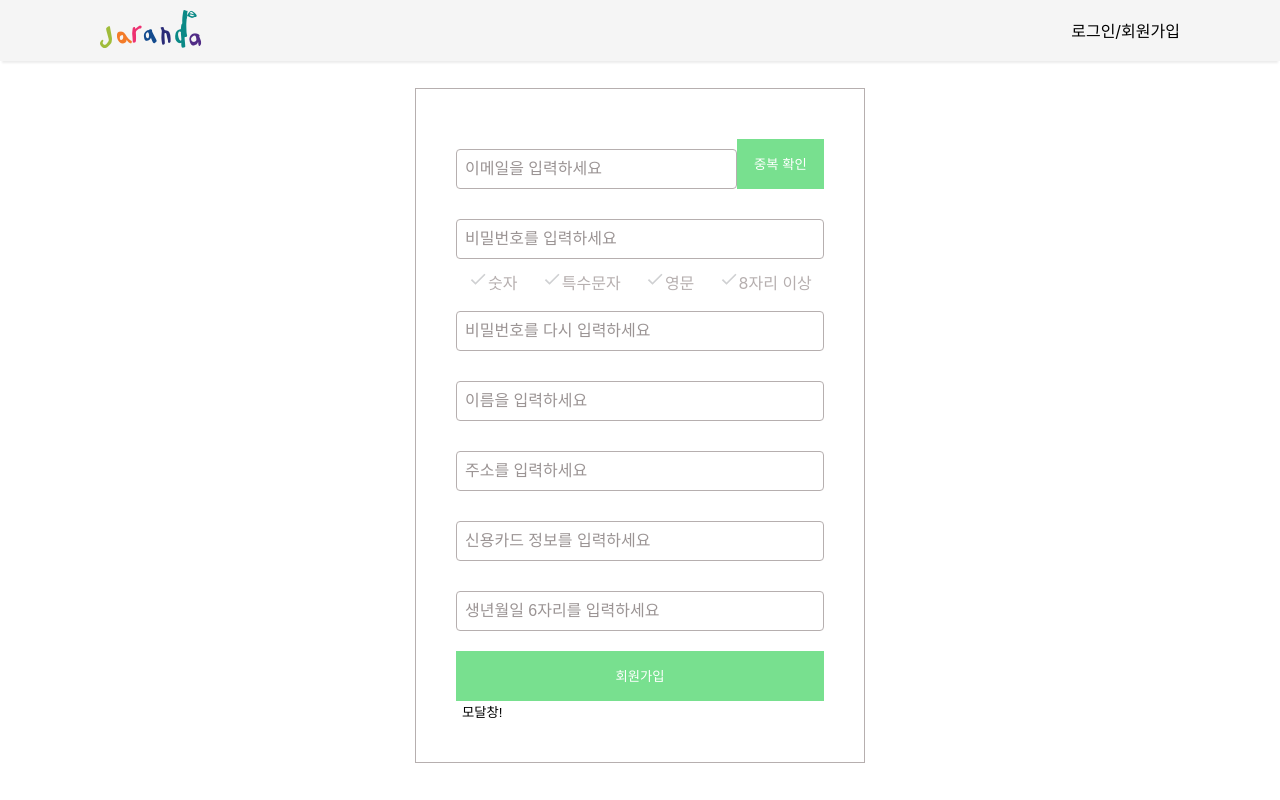
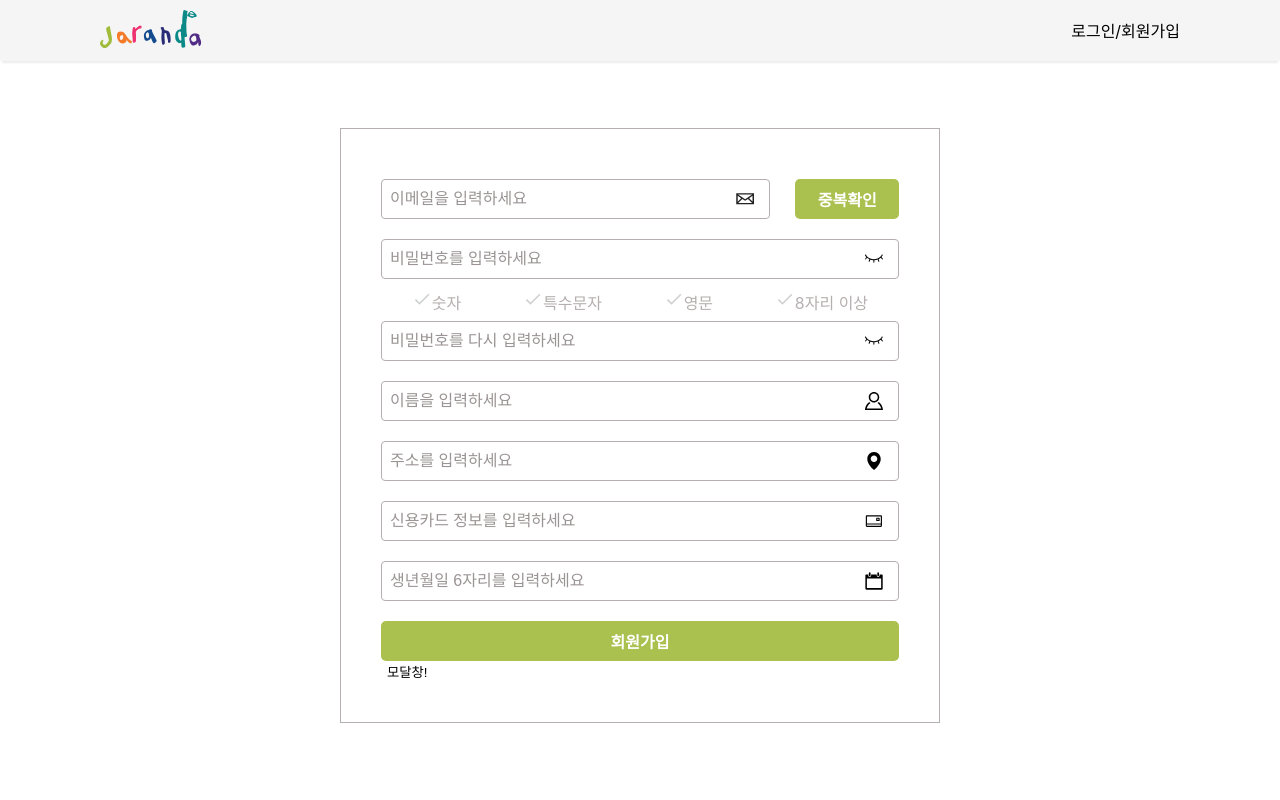
Before and after one commit to skawnkk/FOB_Jaranda, a React (Create React App) app: page /signup in a window 1280 px wide. Built offline with nearby package versions, Linux system fonts and the light colour scheme.

Commit message:
[#10, #12] feat : 로그인, 회원가입 페이지 유효성 검사 기능
Co-authored-by: daeun-react <daeun-react@users.noreply.github.com>
Co-authored-by: imhjlov <imhjlov@users.noreply.github.com>

```diff
--- a/src/Pages/Login.js
+++ b/src/Pages/Login.js
@@ -1,14 +1,18 @@
-import React, { useCallback, useState } from "react";
+import React, { useCallback, useState, useEffect } from "react";
 import styled from "styled-components";
 import { Link } from "react-router-dom";
 import Input from "Components/common/Input";
+import Button from "Components/common/Button";
 import { ReactComponent as Mail } from "Assets/svg/mail.svg";
 import { ReactComponent as ClosedEye } from "Assets/svg/eye_closed.svg";
 
 const Login = () => {
-  const [validate, setValidate] = useState(false);
   const [email, setEmail] = useState("");
   const [password, setPassword] = useState("");
+  const [errors, setErrors] = useState({
+    email: { error: false, message: null },
+    password: { error: false, message: null },
+  });
 
   const onChangeEmail = useCallback((e) => {
     setEmail(e.target.value);
@@ -18,12 +22,38 @@ const Login = () => {
     setPassword(e.target.value);
   }, []);
 
+  const isEmail = (checkString) => {
+    const emailRegex =
+      /^(([^<>()\[\].,;:\s@"]+(\.[^<>()\[\].,;:\s@"]+)*)|(".+"))@(([^<>()[\].,;:\s@"]+\.)+[^<>()[\].,;:\s@"]{2,})$/i;
+    return emailRegex.test(checkString);
+  };
+
+  const validateCheck = () => {
+    if (!email || !isEmail(email)) {
+      setErrors({
+        ...errors,
+        email: { error: true, message: "이메일을 다시 확인해주세요" },
+      });
+    }
+
+    if (!password) {
+      setErrors({
+        ...errors,
+        password: { error: true, message: "패스워드를 다시 확인해주세요" },
+      });
+    }
+  };
+
   const handleSubmit = (e) => {
     e.preventDefault();
-    setValidate(true);
-    //* email, password validation 성공하면 false로 수정
-    // setValidate(false);
+    validateCheck();
+    //*로컬스토리지에서 id, pw 일치하는 사람 있는지
+    //if
   };
+
+  useEffect(() => {
+    console.log(errors);
+  }, [errors]);
 
   return (
     <Wrapper>
@@ -34,8 +64,8 @@ const Login = () => {
           onChange={onChangeEmail}
           placeholder="이메일을 입력하세요"
           icon={<Mail />}
-          error={validate && !email}
-          errorMessage="이메일을 입력하세요"
+          error={errors.email.error}
+          errorMessage={errors.email.message}
         />
 
         <Input
@@ -45,15 +75,11 @@ const Login = () => {
           onChange={onChangePassword}
           placeholder="비밀번호를 입력하세요"
           icon={<ClosedEye />}
-          error={validate && !password}
-          errorMessage="비밀번호를 입력하세요"
+          error={errors.password.error}
+          errorMessage={errors.password.message}
         />
 
-        <button
-          type="submit"
-          style={{ height: "50px", backgroundColor: "#78e08f", width: "100%", color: "white" }}>
-          로그인
-        </button>
+        <Button type="submit" value="로그인" marginTop="10px" />
       </Form>
       <NavLink to="/signup">
         <p>
--- a/src/Pages/SignUp.js
+++ b/src/Pages/SignUp.js
@@ -1,8 +1,16 @@
 import React, { useState, useCallback } from "react";
 import styled from "styled-components";
 import Input from "Components/common/Input";
-import checkIcon from "assets/svg/check.svg";
+import Button from "Components/common/Button";
+import checkIcon from "Assets/svg/check.svg";
 import Modal from "Components/common/Modal/Modal";
+
+import { ReactComponent as Mail } from "Assets/svg/mail.svg";
+import { ReactComponent as ClosedEye } from "Assets/svg/eye_closed.svg";
+import { ReactComponent as Person } from "Assets/svg/person.svg";
+import { ReactComponent as Map } from "Assets/svg/map.svg";
+import { ReactComponent as Card } from "Assets/svg/card.svg";
+import { ReactComponent as Calendar } from "Assets/svg/calendar.svg";
 
 const SignUp = () => {
   const [email, setEmail] = useState("");
@@ -13,18 +21,32 @@ const SignUp = () => {
   const [creditCard, setCreditCard] = useState("");
   const [birthday, setBirthday] = useState("");
   const [isOpen, setIsOpen] = useState(false);
+  const [error, setError] = useState(false);
+
   const modalType = {
     success: "success",
-    credit: "",
+    credit: "credit",
     address: "address",
   };
   const toggleModal = () => {
     setIsOpen(!isOpen);
   };
+
+  const nameCheck = () => {
+    const nameRegex = /[a-z0-9]|[ \[\]{}()<>?|`~!@#$%^&*-_+=,.;:\"'\\]/g;
+    return nameRegex.test(userName);
+  };
+
+  const birthCheck = () => {
+    const birthRegex = /([0-9]{2}(0[1-9]|1[0-2])(0[1-9]|[1,2][0-9]|3[0,1]))/;
+    return birthRegex.test(birthday);
+  };
   const onChangeEmail = useCallback((e) => {
     setEmail(e.target.value);
   }, []);
-  const onCheckEmail = () => {};
+
+  // 중복하는 이메일 체크(localStorage 연동 필요)
+  // const onCheckEmail = () => {};
   const onChangePassword = useCallback((e) => {
     setPassword(e.target.value);
   }, []);
@@ -34,16 +56,21 @@ const SignUp = () => {
   const onChangeName = useCallback((e) => {
     setUserName(e.target.value);
   }, []);
+  // 주소, 신용카드 모달 팝업 후 작업
   const onChangeAddress = useCallback((e) => {
     setAddress(e.target.value);
   }, []);
+
   const onChangeCreditCard = useCallback((e) => {
     setCreditCard(e.target.value);
   }, []);
+
   const onChangeBirthday = useCallback((e) => {
     setBirthday(e.target.value);
   }, []);
-  const handleSignupSubmit = useCallback((e) => {}, []);
+  const handleSignupSubmit = useCallback((e) => {
+    e.preventDefault();
+  }, []);
 
   return (
     <Wrapper>
@@ -54,21 +81,19 @@ const SignUp = () => {
             value={email}
             onChange={onChangeEmail}
             placeholder="이메일을 입력하세요"
+            icon={<Mail />}
             error={email.length ? true : false}
             errorMessage="이메일을 입력하세요"
+            width="75%"
           />
-          <button
-            type="submit"
-            onClick={onCheckEmail}
-            style={{ height: "50px", backgroundColor: "#78e08f", width: "30%", color: "white" }}>
-            중복 확인
-          </button>
+          <Button type="submit" value="중복확인" width="20%" />
         </div>
         <Input
           type="password"
           name="password"
           value={password}
           onChange={onChangePassword}
+          icon={<ClosedEye />}
           placeholder="비밀번호를 입력하세요"
           error={password === "123" ? true : false}
           errorMessage="비밀번호를 입력하세요"
@@ -92,6 +117,7 @@ const SignUp = () => {
           name="password"
           value={checkPassword}
           onChange={onChangeCheckPassword}
+          icon={<ClosedEye />}
           placeholder="비밀번호를 다시 입력하세요"
           error={checkPassword !== password ? true : false}
           errorMessage="비밀번호가 일치하지 않습니다"
@@ -99,12 +125,14 @@ const SignUp = () => {
         <Input
           name="username"
           value={userName}
+          icon={<Person />}
           onChange={onChangeName}
           placeholder="이름을 입력하세요"
         />
         <Input
           name="address"
           value={address}
+          icon={<Map />}
           onChange={onChangeAddress}
           // onClick={}
           placeholder="주소를 입력하세요"
@@ -112,6 +140,7 @@ const SignUp = () => {
         <Input
           name="creditcard"
           value={creditCard}
+          icon={<Card />}
           onChange={onChangeCreditCard}
           // onClick={}
           placeholder="신용카드 정보를 입력하세요"
@@ -119,21 +148,13 @@ const SignUp = () => {
         <Input
           name="birthday"
           value={birthday}
+          icon={<Calendar />}
           onChange={onChangeBirthday}
           placeholder="생년월일 6자리를 입력하세요"
         />
 
-        <button
-          type="submit"
-          style={{
-            height: "50px",
-            backgroundColor: "#78e08f",
-            width: "100%",
-            color: "white",
-            marginTop: "10px",
-          }}>
-          회원가입
-        </button>
+        <Button type="submit" value="회원가입" marginTop="10px" />
+
         <div>
           <button onClick={toggleModal}>모달창!</button>
           <Modal isOpen={isOpen} toggleModal={toggleModal} modalType={modalType.credit} />
@@ -149,17 +170,13 @@ const Wrapper = styled.div`
 `;
 
 const Form = styled.form`
-  width: 450px;
+  width: 600px;
   padding: 40px;
   border: 1px solid ${({ theme }) => theme.color.borderline};
 
   @media (max-width: 768px) {
     width: 100%;
     padding: 40px 0;
-  }
-
-  Input {
-    margin-top: 10px;
   }
 
   > .email-wrapper {
@@ -172,6 +189,7 @@ const Form = styled.form`
     > div {
       span {
         color: ${({ theme }) => theme.color.borderline};
+        text-align: center;
       }
       &::before {
         display: inline-block;
@@ -179,11 +197,6 @@ const Form = styled.form`
         content: "";
         width: 20px;
         height: 20px;
-        /* margin: auto 10px; */
-        /* border: 1px solid red;
-      width: 20px;
-      height: 20px;
-      border: 1px solid blue; */
       }
     }
   }
```
